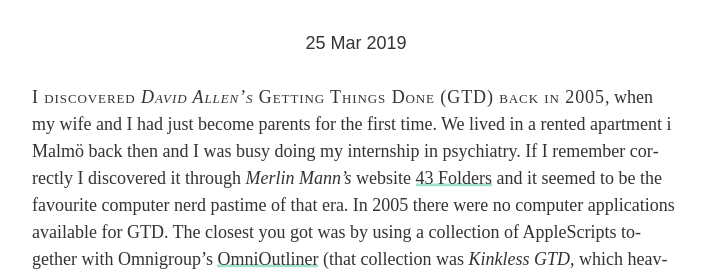
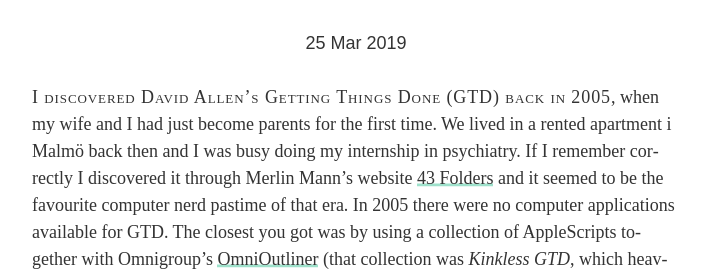
Before and after one commit to hertze/hertze.github.io, a Jekyll site: the page built from _posts/2019-03-25-paper-productivity.md, in a window 1280 px wide and 900 px high. Shown: the part 256-532 px from the top of the window, without its empty margins (284-993 px from the left). Built offline with Jekyll 4.4.1, drawn with Linux system fonts in a browser that asks for light colours; some web fonts are replaced.

```diff
--- a/_posts/2019-03-25-paper-productivity.md
+++ b/_posts/2019-03-25-paper-productivity.md
@@ -3,7 +3,7 @@ title: Paper productivity
 layout: post
 ---
 
-**I discovered *David Allen's* Getting Things Done (GTD) back in 2005**, when my wife and I had just become parents for the first time. We lived in a rented apartment i Malmö back then and I was busy doing my internship in psychiatry. If I remember correctly I discovered it through *Merlin Mann's* website [43 Folders](http://43folders.com) and it seemed to be the favourite computer nerd pastime of that era. In 2005 there were no computer applications available for GTD. The closest you got was by using a collection of AppleScripts together with Omnigroup's [OmniOutliner](https://www.omnigroup.com/omnioutliner) (that collection was *Kinkless GTD*, which heavily influenced the development of [Omnifocus](https://www.omnigroup.com/omnifocus/)). There were no smartphones either (I had a Motorola Razr, which could hold MP3 files!). GTD seemed awfully convoluted to me, but I decided to give it a try, and I bought myself a Filofax slimline Finsbury and marked up a few dividers with appropriate labels.
+**I discovered David Allen's Getting Things Done (GTD) back in 2005**, when my wife and I had just become parents for the first time. We lived in a rented apartment i Malmö back then and I was busy doing my internship in psychiatry. If I remember correctly I discovered it through Merlin Mann's website [43 Folders](http://43folders.com) and it seemed to be the favourite computer nerd pastime of that era. In 2005 there were no computer applications available for GTD. The closest you got was by using a collection of AppleScripts together with Omnigroup's [OmniOutliner](https://www.omnigroup.com/omnioutliner) (that collection was *Kinkless GTD*, which heavily influenced the development of [Omnifocus](https://www.omnigroup.com/omnifocus/)). There were no smartphones either (I had a Motorola Razr, which could hold MP3 files!). GTD seemed awfully convoluted to me, but I decided to give it a try, and I bought myself a Filofax slimline Finsbury and marked up a few dividers with appropriate labels.
 
 This first setup worked well. I had problems with GTD of course, the same problems I think many people have, namely doing the actual work involved with collecting, clarifying, processing, reviewing and doing the tasks. For some reason I always got anxious when it was time to sit down and make decisions on all the stuff I had collected, which meant I did not do these reviews nearly as often as I should have. My brain likes to rebel against any structure imposed on it, even when it comes from itself.
 
```
